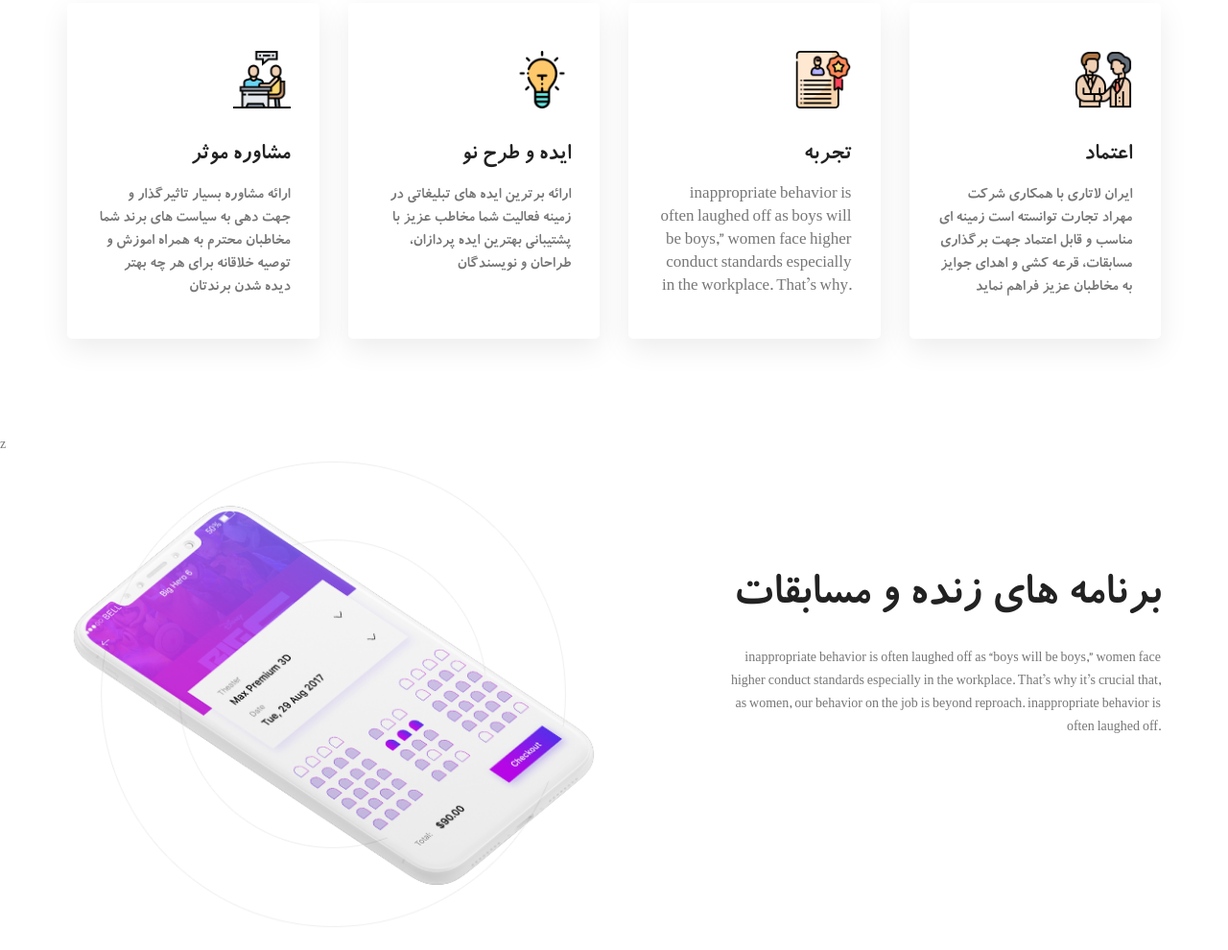
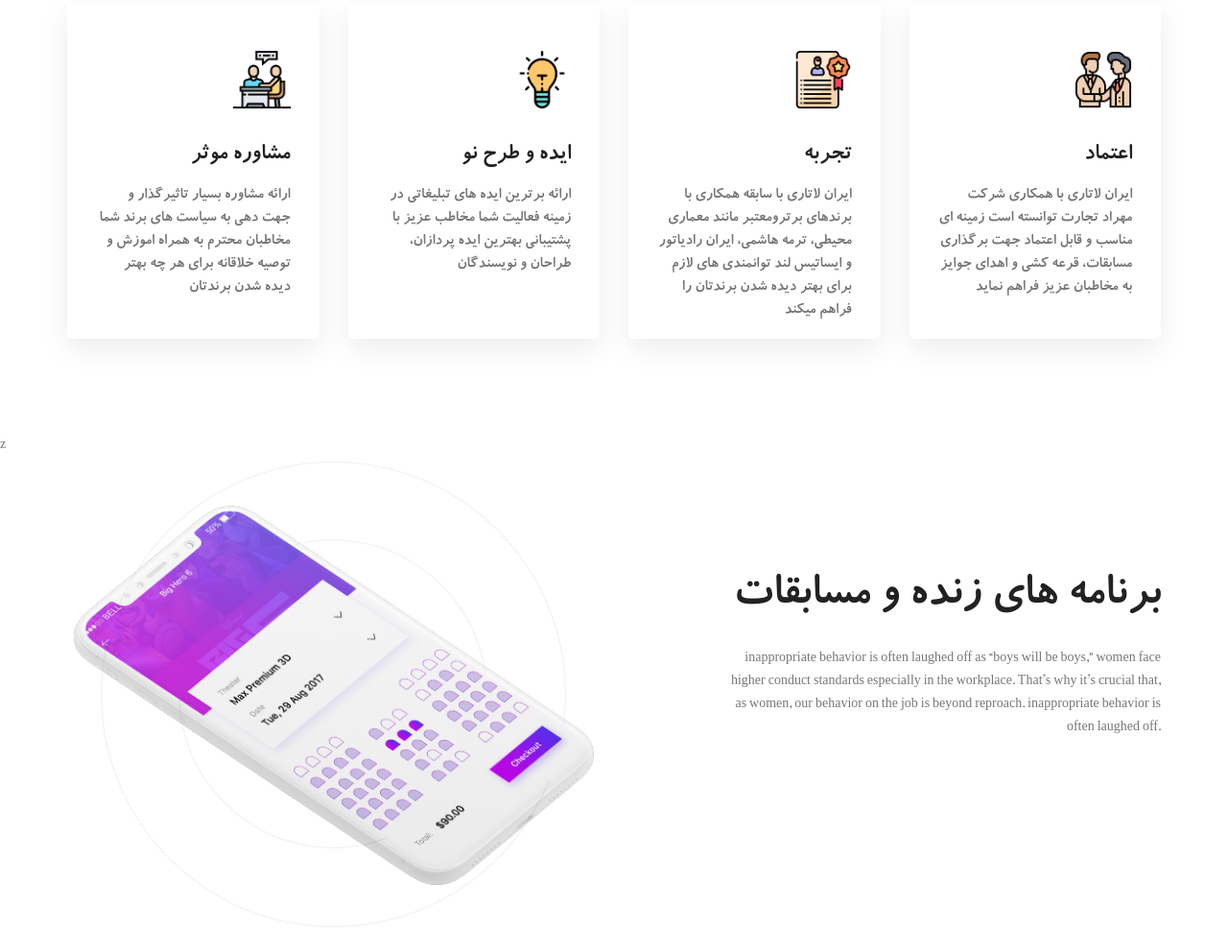
Before and after one commit to alikhandan1997/iran-latari, a plain HTML site: page index.html in a window 1280 px wide. Shown: the part 981-1971 px from the top of the page at 96% size. Drawn offline with Linux system fonts and the light colour scheme.

Commit message:
adding experience content

```diff
--- a/index.html
+++ b/index.html
@@ -102,7 +102,7 @@
         				<div class="feature_item">
         					<p><img src="img/experience.png" alt=""></p>
         					<h4>تجربه</h4>
-        					<p>inappropriate behavior is often laughed off as boys will be boys,” women face higher conduct standards especially in the workplace. That’s why.</p>
+        					<p>ایران لاتاری با سابقه همکاری با برندهای برترومعتبر مانند معماری محیطی، ترمه هاشمی، ایران رادیاتور و ایساتیس لند توانمندی های لازم برای بهتر دیده شدن برندتان را فراهم میکند</p>
         				</div>
 					</div>
 					<div class="col-lg-3 col-md-6">
```
